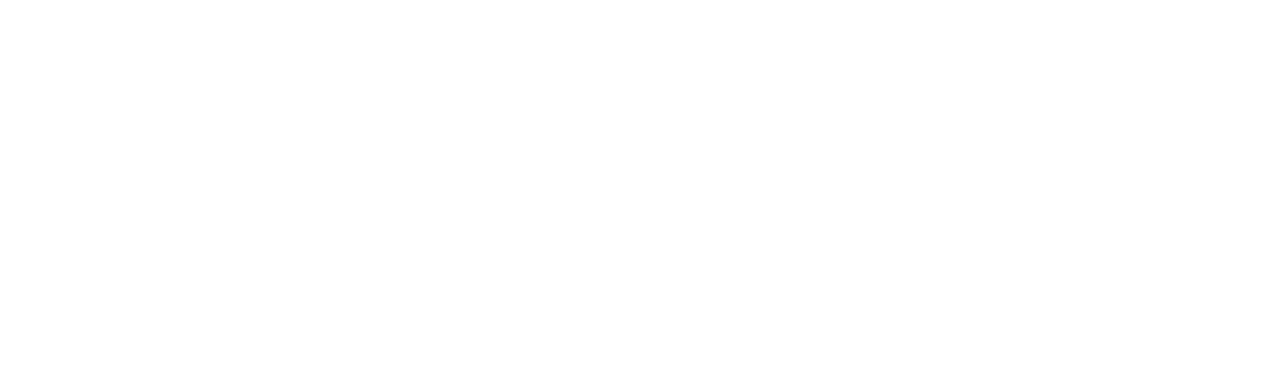
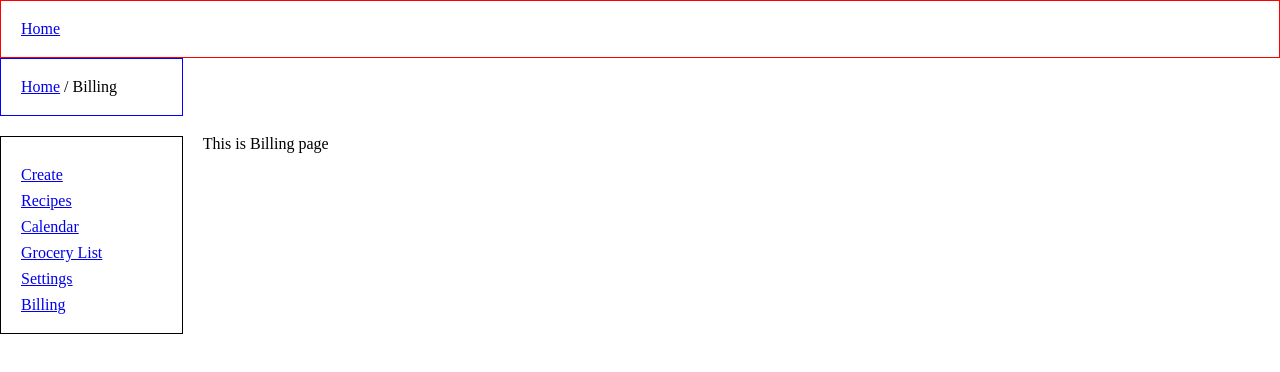
Before and after one commit to vcao2279/cookbook-personal, a React (Create React App) app in the folder frontend/: page /home/billing in a window 1280 px wide. Shown: the top 372 px of the page. Built offline with nearby package versions, Linux system fonts and the light colour scheme.

Commit message:
Setup Routes

```diff
--- a/frontend/src/components/App.js
+++ b/frontend/src/components/App.js
@@ -1,12 +1,6 @@
 import React, { Component } from "react";
 import "./App.css";
 import { BrowserRouter as Router, Route } from "react-router-dom";
-import Create from "./Create";
-import Recipes from "./Recipes";
-import Calendar from "./Calendar";
-import Dashboard from "./Dashboard";
-import Settings from "./Settings";
-import Billing from "./Billing";
 
 import Home from "./Home";
 import LandingPage from "./LandingPage";
@@ -16,14 +10,7 @@
       <Router>
         <div className="App">
           <Route exact path="/" component={LandingPage} />
-          <Route path="/home" component={Home}>
-            <Route path="create" component={Create} />
-            <Route path="recipes" component={Recipes} />
-            <Route path="calendar" component={Calendar} />
-            <Route path="dashboard" component={Dashboard} />
-            <Route path="settings" component={Settings} />
-            <Route path="billing" component={Billing} />
-          </Route>
+          <Route path="/home" component={Home} />
         </div>
       </Router>
     );
--- a/frontend/src/components/Home.js
+++ b/frontend/src/components/Home.js
@@ -1,16 +1,23 @@
 import React, { Component } from "react";
-import { Link } from "react-router-dom";
+import { Route, Link } from "react-router-dom";
 import styled from "styled-components";
 import Nav from "./Nav";
+import Create from "./Create";
+import Recipes from "./Recipes";
+import Calendar from "./Calendar";
+import Dashboard from "./Dashboard";
+import Settings from "./Settings";
+import Billing from "./Billing";
 
 const Content = styled.div`
   display: grid;
   grid-template-areas:
     "header header header header"
+    "pathname pathname pathname pathname"
     "sidebar main main main"
     "footer footer footer footer";
   grid-template-rows: auto;
-  grid-template-columns: 1fr 1fr 1fr 1fr;
+  grid-template-columns: 1fr 2fr 2fr 2fr;
 `;
 
 const Header = styled.div`
@@ -19,8 +26,21 @@
   grid-area: header;
 `;
 
+const Main = styled.div`
+  padding: 20px;
+  grid-area: main;
+`;
+
+const Path = styled.div`
+  padding: 20px;
+  border: 1px solid blue;
+`;
+
 class Home extends Component {
   render() {
+    let current = this.props.location.pathname.split("/").pop();
+    current =
+      current === "home" ? null : current[0].toUpperCase() + current.slice(1);
     return (
       <Content>
         <Header>
@@ -28,7 +48,18 @@
             <div>Home</div>
           </Link>
         </Header>
+        <Path>
+          <Link to="/home">Home</Link> / {current}
+        </Path>
         <Nav />
+        <Main>
+          <Route path="/home/create" component={Create} />
+          <Route path="/home/recipes" component={Recipes} />
+          <Route path="/home/calendar" component={Calendar} />
+          <Route path="/home/dashboard" component={Dashboard} />
+          <Route path="/home/settings" component={Settings} />
+          <Route path="/home/billing" component={Billing} />
+        </Main>
       </Content>
     );
   }
```
